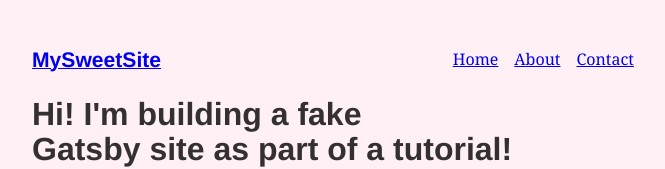
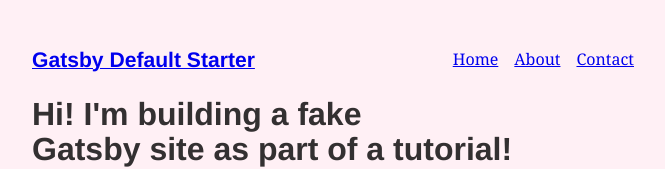
Before and after one commit to LaurentBenazet/personal-website, a Gatsby site: page / in a window 1280 px wide. Shown: the top 169 px of the page, without its empty margins (299-964 px from the left). Built offline with nearby package versions, Linux system fonts and the light colour scheme; Gatsby itself is replaced by a stand-in of ours.

Commit message:
Using graphql to get the site title

```diff
--- a/src/components/layout.js
+++ b/src/components/layout.js
@@ -1,5 +1,5 @@
 import React from "react"
-import {Link} from "gatsby"
+import {graphql, Link, useStaticQuery} from "gatsby"
 
 const ListLink = props => (
     <li style={{display: `inline-block`, marginRight: `1rem`}}>
@@ -8,11 +8,24 @@ const ListLink = props => (
 );
 
 export default function Layout({children}) {
+    const {site} = useStaticQuery(
+        graphql`
+      query {
+        site {
+          siteMetadata {
+            title
+            description
+            author
+          }
+        }
+      }
+    `
+    );
     return (
         <div style={{margin: `3rem auto`, maxWidth: 650, padding: `0 1rem`}}>
             <header style={{marginBottom: `1.5rem`}}>
                 <Link to="/" style={{textShadow: `none`, backgroundImage: `none`}}>
-                    <h3 style={{display: `inline`}}>MySweetSite</h3>
+                    <h3 style={{display: `inline`}}>{site.siteMetadata.title}</h3>
                 </Link>
                 <ul style={{listStyle: `none`, float: `right`}}>
                     <ListLink to="/">Home</ListLink>
```
